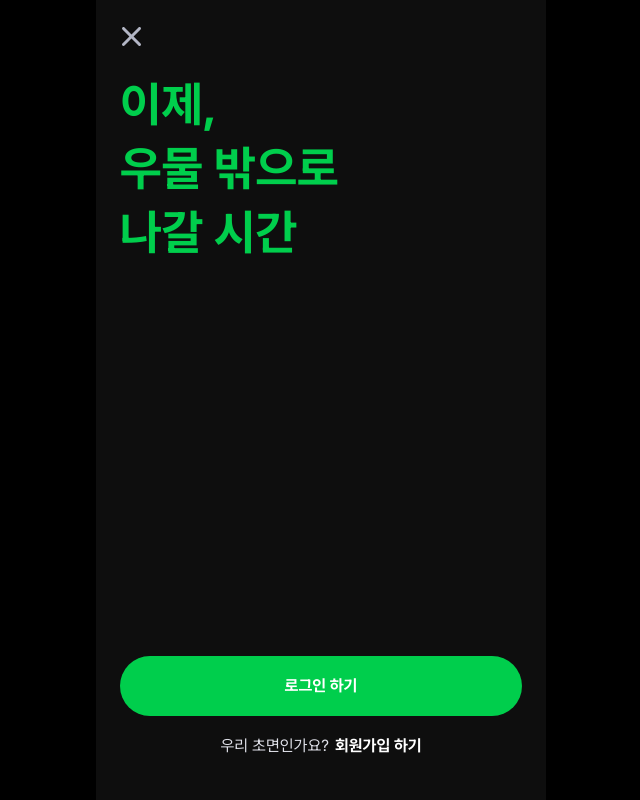
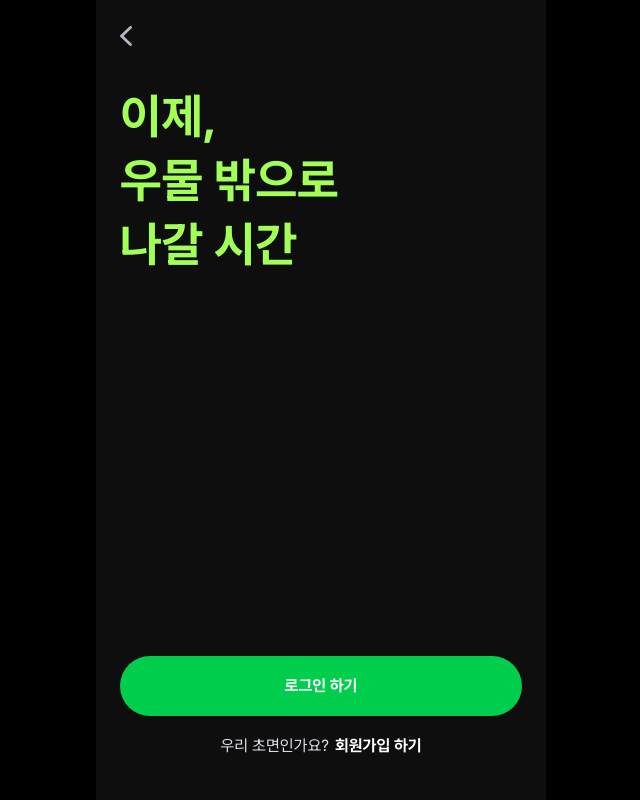
Before and after one commit to Team-Frolog/Frolog_Web, a Next.js app: page /landing in a window 1280 px wide. Shown: the whole page, without its empty margins (319-959 px from the left). Built offline with nearby package versions, Linux system fonts and the light colour scheme.

Commit message:
[Feat/#21]: 랜딩페이지 디자인 변경

```diff
--- /dev/null
+++ b/src/app/(DefaultLayout)/well/page.tsx
@@ -0,0 +1,7 @@
+import React from 'react';
+
+function page() {
+  return <div>우물 페이지입니다</div>;
+}
+
+export default page;
--- a/src/app/(DefaultLayout)/landing/page.tsx
+++ b/src/app/(FormLayout)/landing/page.tsx
@@ -2,20 +2,15 @@
 
 import ButtonWithText from '@/components/common/button/ButtonWithText';
 import BigTitle from '@/components/common/text/BigTitle';
-import { ICONS } from '@/constants/icons';
 import { PAGES } from '@/constants/pageConfig';
-import Image from 'next/image';
 import Link from 'next/link';
 import React from 'react';
 
 function LandingPage() {
   return (
-    <div className='flex h-dvh w-full flex-col bg-gray-900'>
-      <header className='p-page pb-0'>
-        <Image src={ICONS.common.cancel} alt='x' width={24} height={24} />
-      </header>
+    <div className='flex h-full w-full flex-col bg-gray-900'>
       <div className='flex w-full flex-1 flex-col justify-between p-page'>
-        <BigTitle>
+        <BigTitle type='bright'>
           이제,
           <br />
           우물 밖으로
--- a/src/components/common/FinishLight.tsx
+++ b/src/components/common/FinishLight.tsx
@@ -11,7 +11,9 @@ function FinishLight({ children }: Props) {
   return (
     <div className='relative z-0 w-full'>
       <div className='absolute bottom-[100px] left-1/2 w-full -translate-x-1/2'>
-        <BigTitle align='text-center'>{children}</BigTitle>
+        <BigTitle type='default' align='text-center'>
+          {children}
+        </BigTitle>
       </div>
 
       <Image
--- a/src/components/common/header/FormHeader.tsx
+++ b/src/components/common/header/FormHeader.tsx
@@ -4,17 +4,22 @@ import React from 'react';
 import { ICONS } from '@/constants/icons';
 import { useFormTitle } from '@/hooks/useFormTitle';
 import Image from 'next/image';
-import Link from 'next/link';
-import { useRouter } from 'next/navigation';
+import { usePathname, useRouter } from 'next/navigation';
 import { JOIN_FORM_KEY } from '@/constants/storage';
+import { PAGES } from '@/constants/pageConfig';
 
 function FormHeader() {
   const router = useRouter();
+  const pathname = usePathname();
   const { title } = useFormTitle();
 
   const handleClickBack = () => {
-    localStorage.removeItem(JOIN_FORM_KEY);
-    router.push('/landing');
+    if (pathname === PAGES.LANDING) {
+      router.push('/well');
+    } else {
+      localStorage.removeItem(JOIN_FORM_KEY);
+      router.push('/landing');
+    }
   };
 
   return (
--- a/src/components/common/text/BigTitle.tsx
+++ b/src/components/common/text/BigTitle.tsx
@@ -2,11 +2,18 @@ import React from 'react';
 
 interface Props {
   children: React.ReactNode;
+  type: 'default' | 'bright';
   align?: 'text-start' | 'text-center';
 }
 
-function BigTitle({ children, align }: Props) {
-  return <h1 className={`text-h_lg_bold text-main ${align}`}>{children}</h1>;
+function BigTitle({ children, align, type }: Props) {
+  return (
+    <h1
+      className={`text-h_lg_bold ${align} ${type === 'default' ? 'text-main' : 'text-main_bright'}`}
+    >
+      {children}
+    </h1>
+  );
 }
 
 export default BigTitle;
```
